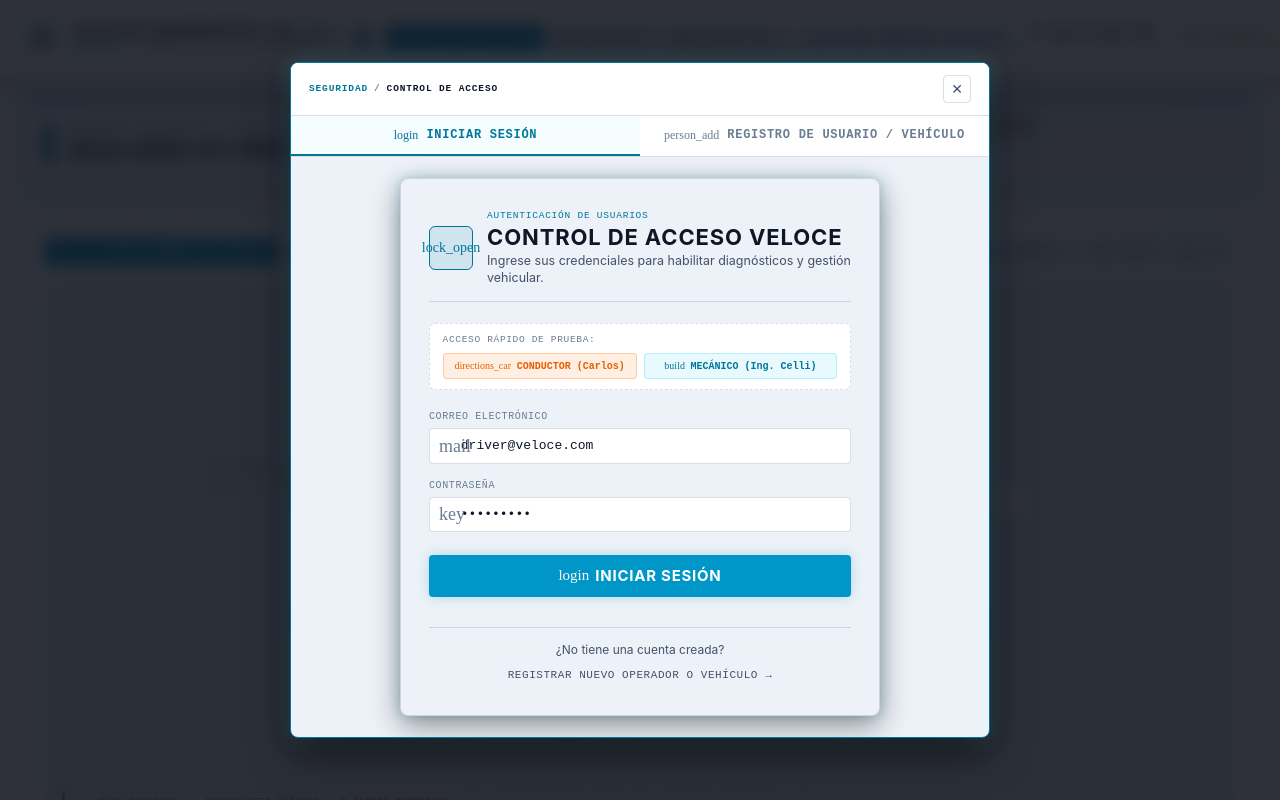
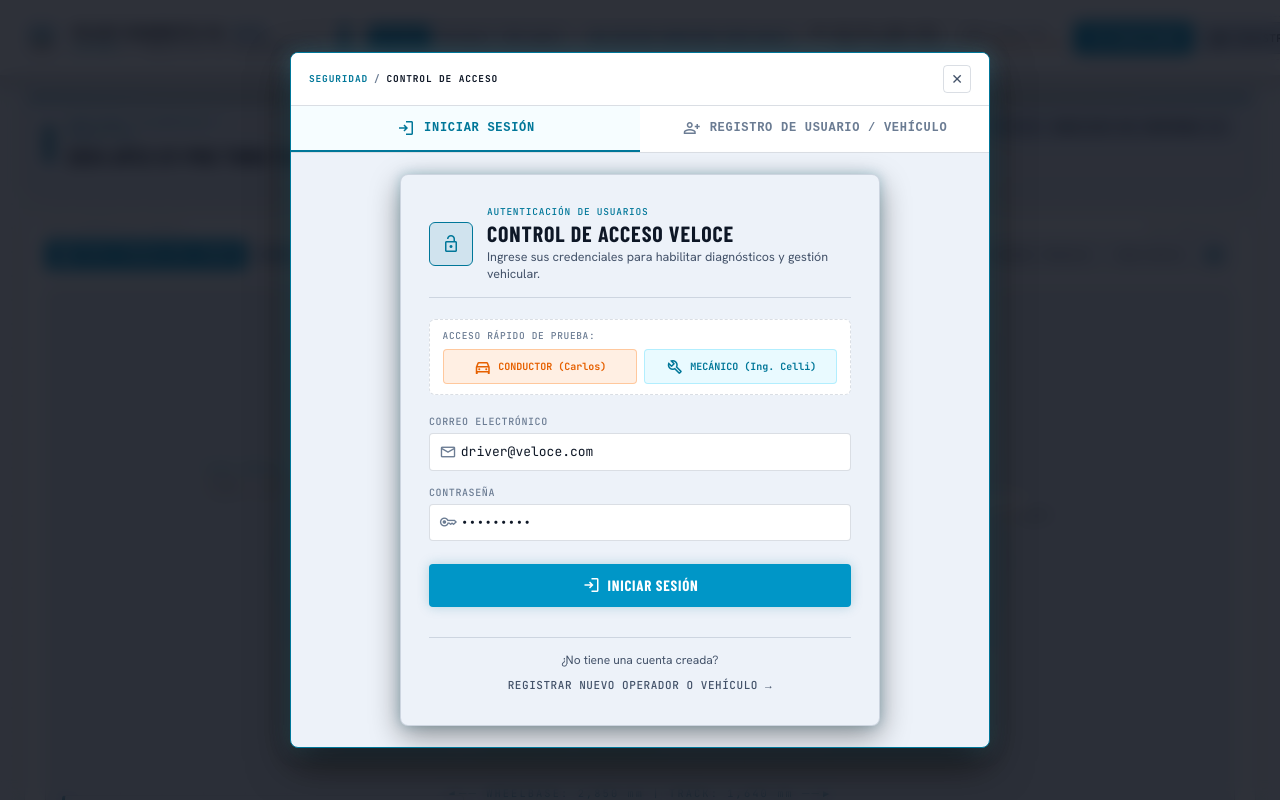
Before and after one commit to ricardoariasm762/proyecto-mantenimiento-vehicular, an Angular app: page / in a window 1280 px wide. Shown: the top 800 px of the page. Built offline with nearby package versions, Linux system fonts and the light colour scheme.

Commit message:
fix(icons): import Google Material Symbols and web fonts in index.html and styles.css

```diff
--- a/src/index.html
+++ b/src/index.html
@@ -8,7 +8,13 @@
   <meta name="description" content="Veloce Diagnostic OS - Sistema Inteligente de Diagnóstico Predictivo y Prescriptivo Vehicular con Telemetría CAD, NLP, Audio y Clasificación ONNX">
   <link rel="icon" type="image/x-icon" href="favicon.ico">
 
-  <!-- Google Fonts & Material Symbols loaded via styles.css -->
+  <!-- Google Fonts: Barlow Condensed, Hanken Grotesk, JetBrains Mono -->
+  <link rel="preconnect" href="https://fonts.googleapis.com">
+  <link rel="preconnect" href="https://fonts.gstatic.com" crossorigin>
+  <link href="https://fonts.googleapis.com/css2?family=Barlow+Condensed:wght@500;600;700&family=Hanken+Grotesk:wght@400;500;600;700&family=JetBrains+Mono:wght@400;500;700&display=swap" rel="stylesheet">
+
+  <!-- Google Material Symbols Outlined Icons -->
+  <link rel="stylesheet" href="https://fonts.googleapis.com/css2?family=Material+Symbols+Outlined:opsz,wght,FILL,GRAD@20..48,100..700,0..1,-50..200" />
 </head>
 <body class="theme-root">
   <app-root></app-root>
--- a/src/styles.css
+++ b/src/styles.css
@@ -4,7 +4,7 @@
    Modes: Dark (Default) & Light (System-aware)
    ========================================================================== */
 
-/* Web Fonts fallback to system fonts offline */
+@import url('https://fonts.googleapis.com/css2?family=Material+Symbols+Outlined:opsz,wght,FILL,GRAD@20..48,100..700,0..1,-50..200');
 
 :root {
   /* Typography Tokens */
@@ -154,14 +154,18 @@ html, body {
   font-family: 'Material Symbols Outlined';
   font-weight: normal;
   font-style: normal;
-  display: inline-block;
+  font-size: 20px;
   line-height: 1;
   text-transform: none;
   letter-spacing: normal;
   word-wrap: normal;
   white-space: nowrap;
   direction: ltr;
+  -webkit-font-feature-settings: 'liga';
+  -webkit-font-smoothing: antialiased;
+  font-feature-settings: 'liga';
   vertical-align: middle;
+  user-select: none;
 }
 
 /* Typography Utility Classes matching Stitch */
```
